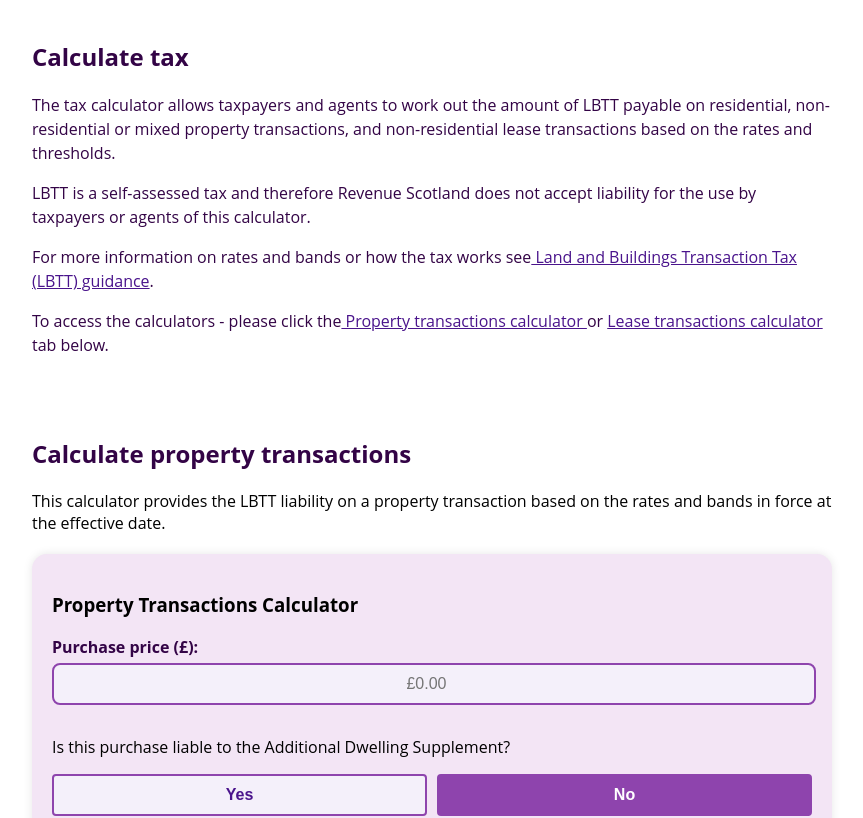
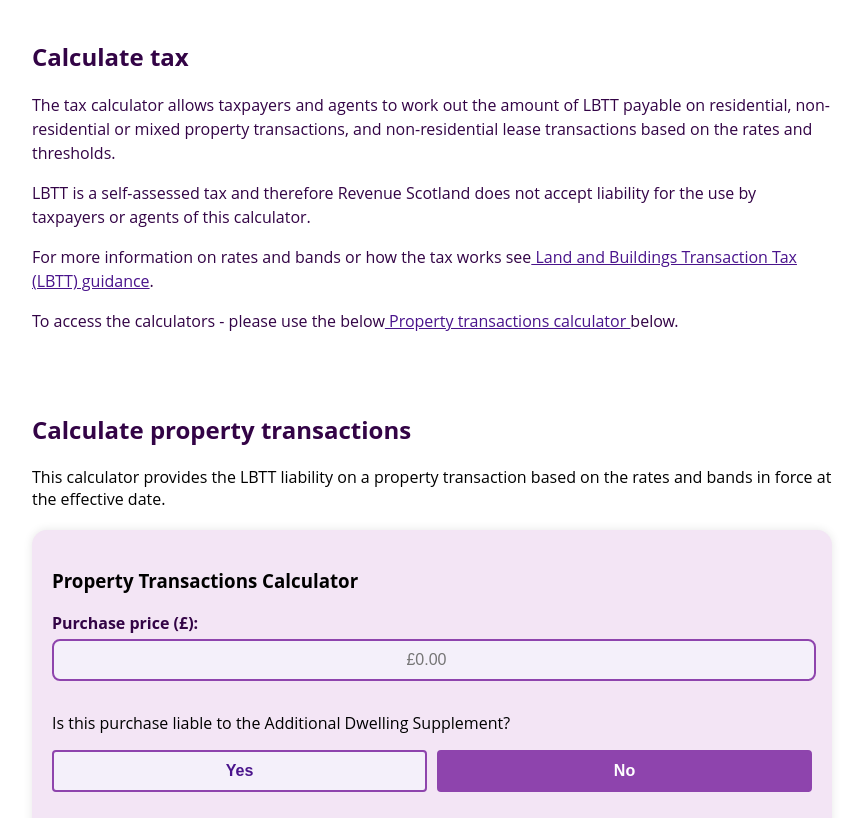
Before and after one commit to samuelloganbjss/LBTT_calculator, a React (Create React App) app in the folder lbtt-frontend/: page / in a window 1280 px wide. Shown: the top 818 px of the page, without its empty margins (208-1071 px from the left). Built offline with nearby package versions, Linux system fonts and the light colour scheme.

Commit message:
- Fixed broken urls

```diff
--- a/lbtt-frontend/src/App.js
+++ b/lbtt-frontend/src/App.js
@@ -58,9 +58,8 @@
             <a href="https://revenue.scot/land-buildings-transaction-tax" target="_blank" rel="noopener noreferrer"> Land and Buildings Transaction Tax (LBTT) guidance</a>.
           </p>
           <p>
-            To access the calculators - please click the
-            <a href="https://revenue.scot/calculate-property-transactions" target="_blank" rel="noopener noreferrer"> Property transactions calculator </a>
-            or <a href="https://revenue.scot/lease-transactions-calculator" target="_blank" rel="noopener noreferrer">Lease transactions calculator</a> tab below.
+            To access the calculators - please use the  below
+            <a href="https://revenue.scot/calculate-tax/calculate-property-transactions" target="_blank" rel="noopener noreferrer"> Property transactions calculator  </a> below.
           </p>
         </div>
       </section>
```
